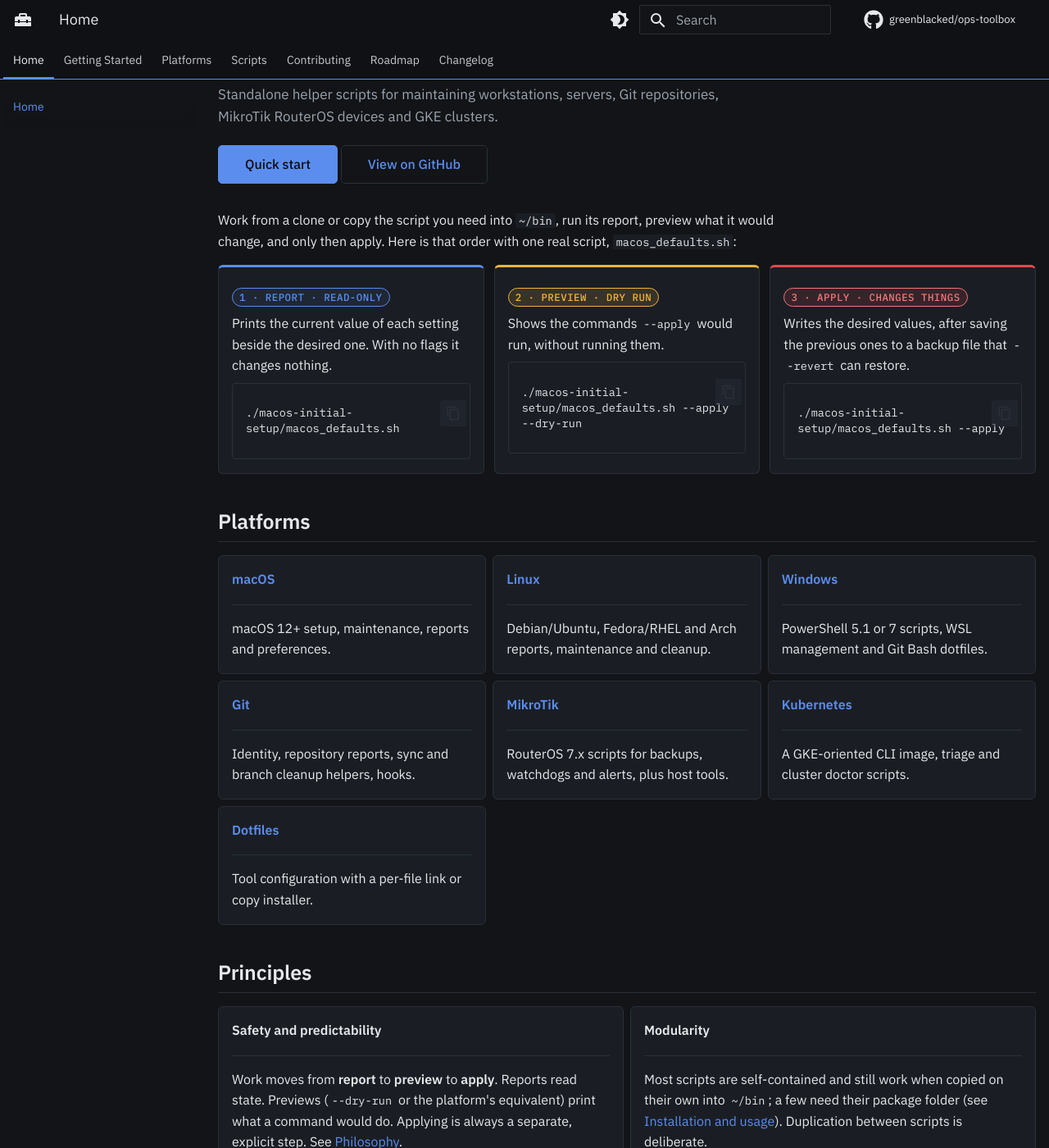
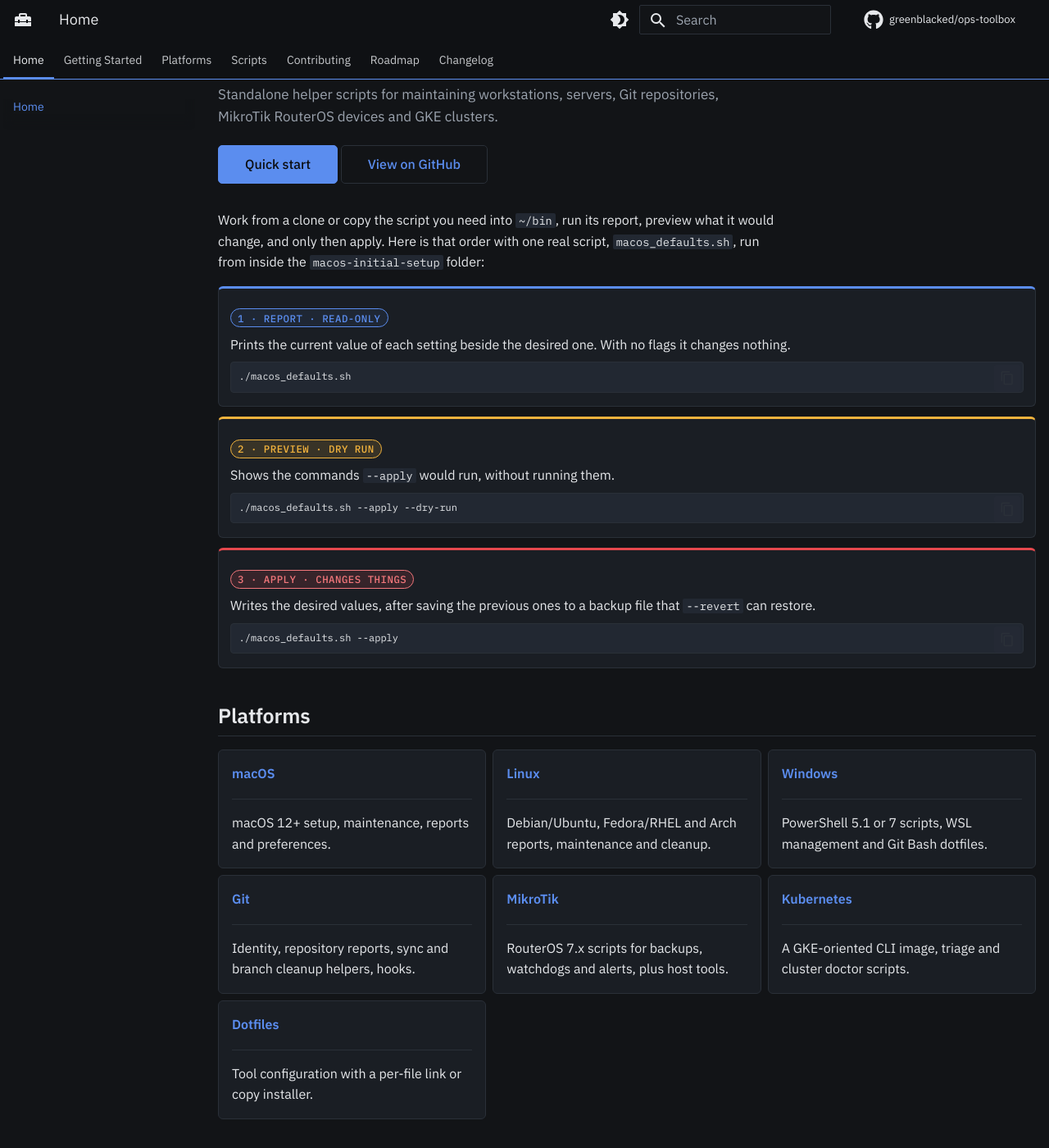
Before and after one commit to greenblacked/ops-toolbox, an MkDocs documentation site: the page built from docs/index.md, in a window 1280 px wide and 1400 px high, scrolled down 247 px. Shown: the whole window at 82% size. Built offline with MkDocs 1.6.1 and Material for MkDocs 9.7.7, drawn with Linux system fonts in a browser that asks for light colours; comment, search, counter and statistics services are not loaded.

Commit message:
fix(docs): frame code blocks cleanly, lift dark code bg, keep stage commands whole

````diff
--- a/docs/index.md
+++ b/docs/index.md
@@ -19,7 +19,8 @@ servers, Git repositories, MikroTik RouterOS devices and GKE clusters.</p>
 
 Work from a clone or copy the script you need into `~/bin`, run its report,
 preview what it would change, and only then apply. Here is that order with one
-real script, `macos_defaults.sh`:
+real script, `macos_defaults.sh`, run from inside the `macos-initial-setup`
+folder:
 
 <div class="rpt-stages" markdown>
 
@@ -30,7 +31,7 @@ Prints the current value of each setting beside the desired one. With no
 flags it changes nothing.
 
 ```bash
-./macos-initial-setup/macos_defaults.sh
+./macos_defaults.sh
 ```
 
 </div>
@@ -41,7 +42,7 @@ flags it changes nothing.
 Shows the commands `--apply` would run, without running them.
 
 ```bash
-./macos-initial-setup/macos_defaults.sh --apply --dry-run
+./macos_defaults.sh --apply --dry-run
 ```
 
 </div>
@@ -53,7 +54,7 @@ Writes the desired values, after saving the previous ones to a backup file
 that `--revert` can restore.
 
 ```bash
-./macos-initial-setup/macos_defaults.sh --apply
+./macos_defaults.sh --apply
 ```
 
 </div>
--- a/docs/stylesheets/extra.css
+++ b/docs/stylesheets/extra.css
@@ -21,7 +21,7 @@
      token            dark (slate)    light (default)
      page background  #121417         #F7F8FA
      panel / surface  #1A1E24         #FFFFFF
-     code background  #1A1E24         #EDEFF3
+     code background  #222832         #EDEFF3
      border           #2A3038         #D5D9E0
      text             #E6E8EB         #15181D
      muted text       #9BA3AE         #5A6370
@@ -95,7 +95,7 @@
 [data-md-color-scheme="slate"] {
   --rpt-bg: #121417;
   --rpt-surface: #1A1E24;
-  --rpt-code-bg: #1A1E24;
+  --rpt-code-bg: #222832;
   --rpt-header-bg: #0F1114;
   --rpt-border: #2A3038;
   --rpt-text: #E6E8EB;
@@ -276,6 +276,7 @@ button:focus-visible,
 summary:focus-visible,
 label:focus-visible,
 input:focus-visible,
+.md-option:focus-visible + label,
 [tabindex]:focus-visible {
   outline: 2px solid var(--rpt-report-text);
   outline-offset: 2px;
@@ -340,6 +341,14 @@ input:focus-visible,
 }
 
 .md-typeset .highlight {
+  margin: 1em 0;
+}
+
+.md-typeset .highlight pre {
+  margin: 0;
+}
+
+.md-typeset .highlight pre > code {
   border: 1px solid var(--rpt-border);
   border-radius: 0.2rem;
 }
@@ -511,7 +520,7 @@ input:focus-visible,
   margin: 0.8rem 0 1.4rem;
 }
 
-@media screen and (min-width: 60em) {
+@media screen and (min-width: 88em) {
   .rpt-stages {
     grid-template-columns: repeat(3, minmax(0, 1fr));
   }
@@ -520,7 +529,7 @@ input:focus-visible,
 .rpt-stage {
   --stage: var(--rpt-report);
   min-width: 0;
-  padding: 0.7rem 0.8rem 0.2rem;
+  padding: 0.7rem 0.7rem 0.2rem;
   background-color: var(--rpt-surface);
   border: 1px solid var(--rpt-border);
   border-top: 3px solid var(--stage);
@@ -544,6 +553,9 @@ input:focus-visible,
 }
 
 .md-typeset .rpt-stage pre > code {
-  white-space: pre-wrap;
-  overflow-wrap: anywhere;
+  white-space: pre;
+  overflow-wrap: normal;
+  padding-right: 2em;
+  padding-left: 0.8em;
+  font-size: clamp(12px, 0.6rem, 13px);
 }
````
Also changed, not shown: docs/contributing/deployment.md (+2 -1 lines).
